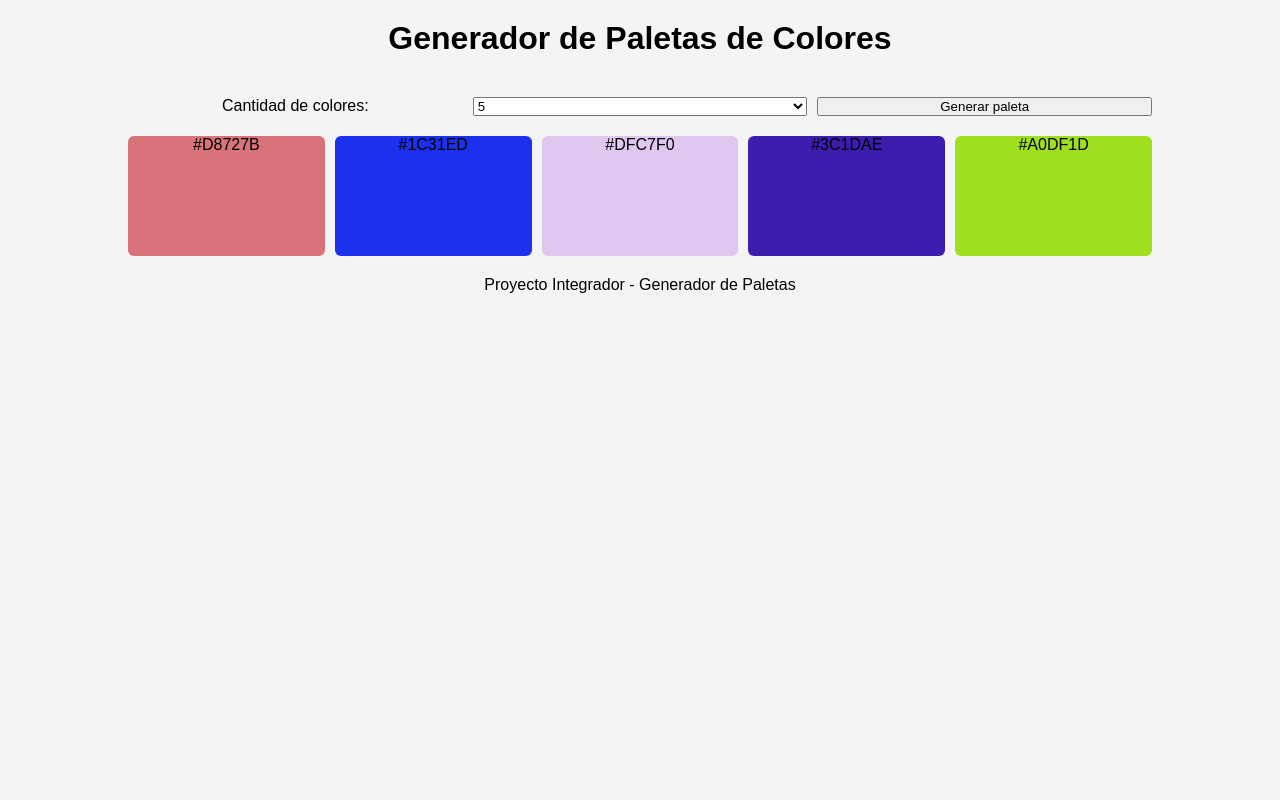
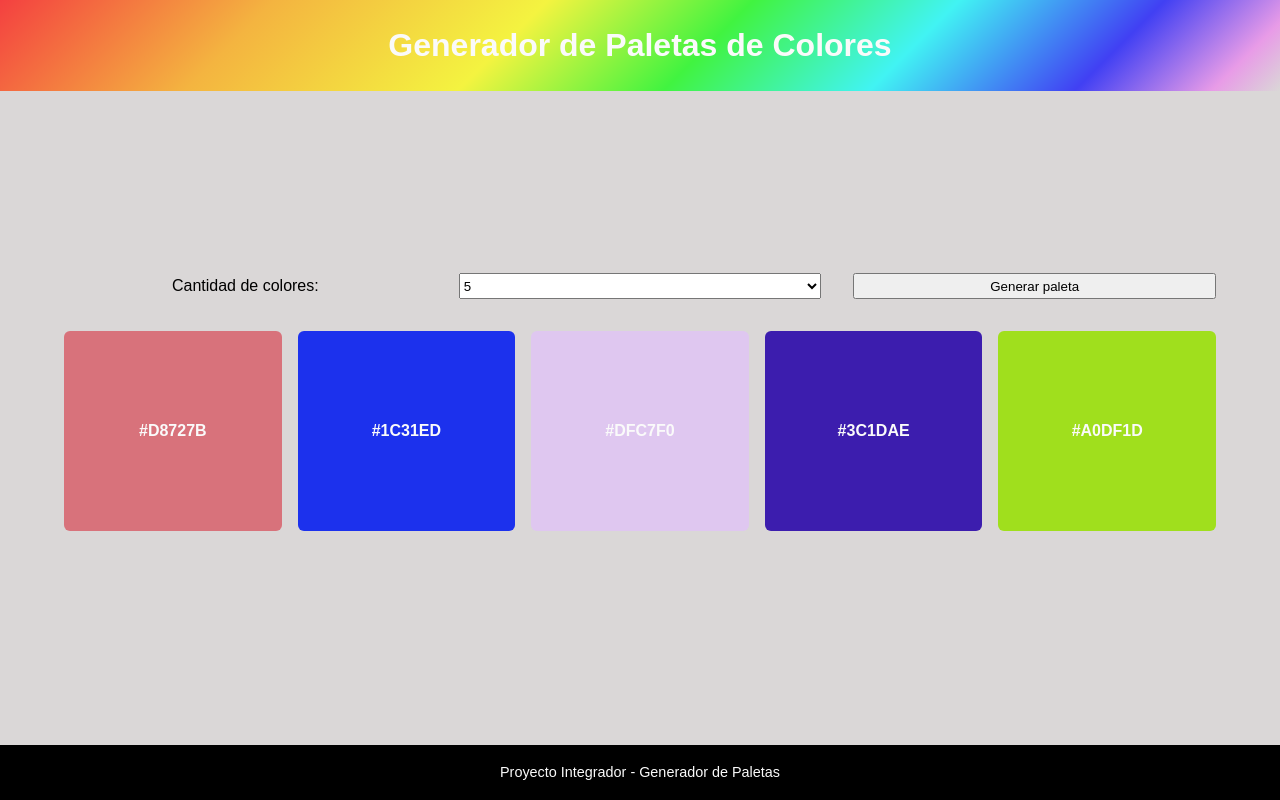
Before and after one commit to roanbupa/ProyectoM1_AndresBurgos, a plain HTML site: page Desarrollo/index.html in a window 1280 px wide. Both pictures are taken after a click on the button "Generar paleta". Drawn offline with Linux system fonts and the light colour scheme.

Commit message:
style: mejoras en layout, grid y hover de colores

```diff
--- a/Desarrollo/index.html
+++ b/Desarrollo/index.html
@@ -26,9 +26,9 @@
         <button id="generarBtn">Generar paleta</button>
       </div>
 
-      <section id="paleta" class="paleta">
+      <div id="paleta" class="paleta">
         <!-- Aquí JS va a insertar los colores -->
-      </section>
+      </div>
     </main>
 
     <footer>
--- a/Desarrollo/script.js
+++ b/Desarrollo/script.js
@@ -2,29 +2,89 @@ const botonGenerar = document.getElementById("generarBtn");
 const paleta = document.getElementById("paleta");
 const cantidadColores = document.getElementById("cantidadColores");
 
+// Función que genera un color hexadecimal aleatorio
 function generarColoresAleatorios() {
   const letras = "0123456789ABCDEF";
-  let color = "#";
+  let color = "#"; // Inicia el color con '#' para HEX
 
+  // Loop de 6 iteraciones para generar los 6 caracteres del HEX
   for (let i = 0; i < 6; i++) {
+    // Math.random() * 16 genera un número entre 0 y 15
+    // Math.floor() lo convierte en entero
+    // Se selecciona un carácter aleatorio del string 'letras'
     color += letras[Math.floor(Math.random() * 16)];
   }
-
   return color;
 }
 
+// Función que genera y muestra la paleta de colores
 function generarPaleta() {
-  paleta.innerHTML = "";
+  paleta.innerHTML = ""; // Limpia la paleta anterior
+
+  // Obtiene la cantidad de colores seleccionada y la convierte a número
   const cantidad = parseInt(cantidadColores.value);
 
+  // Loop para crear cada div de color
   for (let i = 0; i < cantidad; i++) {
     const colorHex = generarColoresAleatorios();
-    const divColor = document.createElement("div");
-    divColor.className = "color";
+    const divColor = document.createElement("div"); // Crea un div para representar el color
+    divColor.className = "color"; // Le asigna la clase CSS "color"
     divColor.style.backgroundColor = colorHex;
     divColor.textContent = colorHex;
+
+    // Accesibilidad: permitir focus y copiar con Enter o Space
+    divColor.tabIndex = 0; // hace el div focusable
+    divColor.setAttribute("role", "button"); // indica que es interactivo
+    divColor.setAttribute(
+      "aria-label",
+      `Color ${colorHex}, presiona Enter o Space para copiar`,
+    );
+
+    // Evento click o teclado para copiar
+    const copiarColor = () => {
+      navigator.clipboard
+        .writeText(colorHex)
+        .then(() => mostrarTooltip(divColor, "Color copiado!"))
+        .catch((err) => console.error("No se pudo copiar: ", err));
+    };
+
+    // Evento click para copiar el color
+    divColor.addEventListener("click", copiarColor);
+    divColor.addEventListener("keydown", (e) => {
+      if (e.key === "Enter" || e.key === " ") {
+        e.preventDefault(); // Evita scroll al presionar Space
+        copiarColor(); // Llama a la función para copiar
+      }
+    });
+
+    // Agrega el div a la paleta en el DOM
     paleta.appendChild(divColor);
   }
 }
 
+// Evento del botón "Generar paleta"
+// Cuando el usuario hace click, se llama a generarPaleta()
 botonGenerar.addEventListener("click", generarPaleta);
+
+function copiarAlPortapapeles(texto) {
+  const input = document.createElement("input");
+  document.body.appendChild(input);
+  input.value = texto;
+  input.select();
+  document.execCommand("copy");
+  document.body.removeChild(input);
+  alert(`Color ${texto} copiado!`);
+}
+
+// Función alternativa para copiar texto usando input temporal
+function mostrarTooltip(elemento, mensaje) {
+  const tooltip = document.createElement("span");
+  tooltip.className = "tooltip";
+  tooltip.textContent = mensaje;
+  elemento.appendChild(tooltip);
+
+  // Animación y desaparición después de 1.5s
+  setTimeout(() => {
+    tooltip.remove(); // Elimina el tooltip del DOM
+  }, 1500);
+}
--- a/Desarrollo/style.css
+++ b/Desarrollo/style.css
@@ -1,43 +1,125 @@
 * {
-  margin: 0;
-  padding: 0;
-  box-sizing: border-box;
+  margin: 0; /* Elimina márgenes por defecto del navegador */
+  padding: 0; /* Remueve márgenes y padding predeterminados */
+  box-sizing: border-box; /* Configura box-sizing: border-box */
 }
 
 html {
-  font-size: 100%;
+  font-size: 100%; /* font-size debe ser 100% para accesibilidad */
 }
 
 body {
-  font-family: Arial, Helvetica, sans-serif;
-  font-size: 1rem;
-  background-color: #f4f4f4;
-  text-align: center;
+  font-family:
+    Arial, Helvetica, sans-serif; /* Define la tipografía principal del sitio */
+  line-height: 1.6; /* Aumenta el espacio entre líneas para mejorar la legibilidad */
+
+  display: flex; /* Convierte el body en un contenedor flex */
+  flex-direction: column; /* Organiza los elementos hijos (header, main, footer) en columna vertical */
+  min-height: 100vh; /* Hace que el body tenga al menos el alto completo de la pantalla */
+  background-color: var(--color-fondo-pagina);
 }
 
 header {
   padding: 20px;
+  text-align: center;
+  color: var(--color-secundario);
+  position: relative;
+  background: linear-gradient(
+    135deg,
+    rgba(255, 0, 0, 0.7) 0%,
+    rgba(255, 165, 0, 0.7) 20%,
+    rgba(255, 255, 0, 0.7) 40%,
+    rgba(0, 255, 0, 0.7) 55%,
+    rgba(0, 255, 255, 0.7) 70%,
+    rgba(0, 0, 255, 0.7) 85%,
+    rgba(238, 130, 238, 0.7) 95%,
+    transparent 100%
+  );
 }
 
 main {
-  width: 80%;
-  margin: 20px auto;
+  flex: 1; /* Hace que main crezca y ocupe todo el espacio disponible entre header y footer */
+  width: 90%; /* El contenido ocupa el 90% del ancho de la pantalla */
+  margin: 20px auto; /* Agrega margen arriba/abajo y centra horizontalmente el main */
+  color: var(
+    --color-primario
+  ); /* Aplica el color de texto definido en la variable CSS */
+  background-color: var(
+    --color-fondo-pagina
+  ); /* Aplica el color de fondo definido en la variable CSS */
+  text-align: center; /* Centra el texto dentro del main */
+  max-width: 1200px; /* Limita el ancho máximo del contenido en pantallas grandes */
+  align-content: center;
 }
 
 .control {
   display: grid;
   grid-template-columns: repeat(auto-fit, minmax(120px, 1fr));
-  gap: 10px;
+  gap: 2rem;
 }
 
 .color {
-  height: 120px;
-  border-radius: 6px;
+  position: relative; /* Establece el elemento como referencia para posicionar elementos hijos con position:absolute (como el tooltip) */
+  min-height: 200px; /* Define la altura fija del bloque de color */
+  border-radius: 6px; /* Redondea las esquinas del bloque para que no sean completamente rectas */
+  display: flex; /* Convierte el contenedor en un contenedor flexbox */
+  align-items: center; /* Centra el contenido verticalmente dentro del contenedor */
+  justify-content: center; /* Centra el contenido horizontalmente dentro del contenedor */
+  font-weight: bold; /* Hace que el texto dentro del bloque se vea en negrita */
+  color: var(
+    --color-secundario
+  ); /* Aplica al texto el color definido en la variable CSS */
+  cursor: pointer; /* Cambia el cursor a forma de mano cuando el mouse pasa por encima, indicando que es interactivo */
+  transition:
+    transform 0.3s ease,
+    /* Hace que los cambios de posición (transform) se animen suavemente durante 0.3 segundos */
+    box-shadow 0.3s ease; /* Hace que los cambios de sombra también se animen suavemente durante 0.3 segundos */
 }
 
 .paleta {
   display: grid;
   grid-template-columns: repeat(auto-fit, minmax(100px, 1fr));
-  gap: 10px;
-  margin-top: 20px;
+  gap: 1rem; /*Espacio entre columnas y filas*/
+  margin-top: 2rem;
 }
+
+.tooltip {
+  position: absolute;
+  top: -25px; /* arriba del color */
+  background: rgba(0, 0, 0, 0.7);
+  color: #fff;
+  padding: 3px 8px;
+  border-radius: 4px;
+  font-size: 0.8rem;
+  opacity: 0;
+  animation: fadeIn 0.3s forwards;
+}
+
+@keyframes fadeIn {
+  to {
+    opacity: 1;
+  }
+}
+
+:root {
+  /* Color primario base usando HSL */
+  --color-primario: hsl(0, 0%, 0%);
+  /* Color secundarimario */
+  --color-secundario: hsl(0, 0%, 98%);
+  /* Fondo claro */
+  --color-fondo-pagina: hsl(0, 4%, 85%);
+}
+
+footer {
+  background-color: var(--color-primario);
+  color: var(--color-secundario);
+  padding: 1rem;
+  margin-top: 2rem;
+  font-size: 0.9rem;
+  text-align: center;
+}
+
+.color:hover {
+  transform: translate(-5px); /* Eleva la tarjeta hacia arriba */
+  box-shadow: 0 15px 25px var(--color-primario);
+}
```
